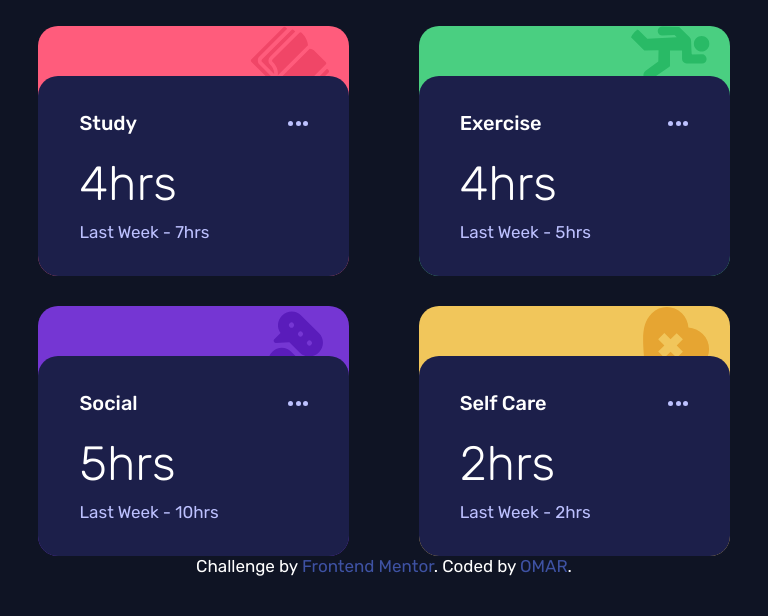
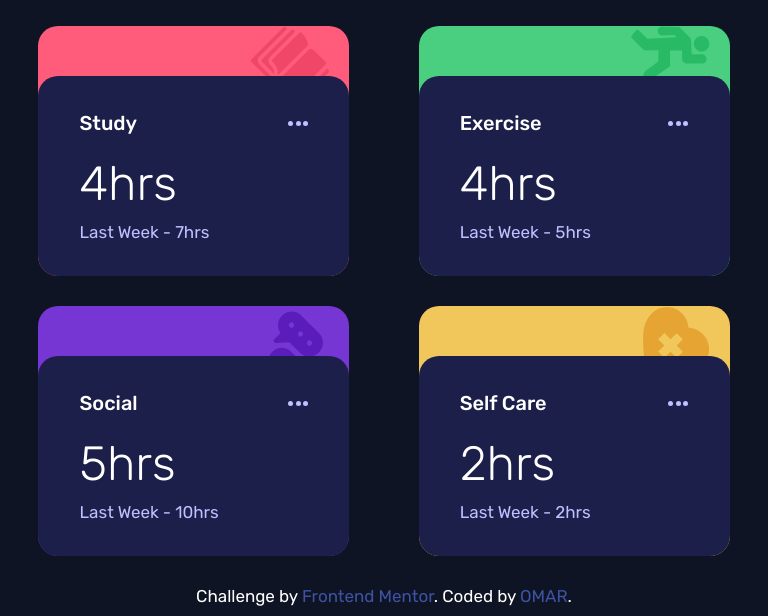
Before and after one commit to 0GeNN0/Time-tracking-dashboard, a plain HTML site: page index.html in a window 768 px wide. Shown: the part 563-1179 px from the top of the page. Drawn offline with Linux system fonts and the light colour scheme.

Commit message:
edit footer position

```diff
--- a/styles/style.css
+++ b/styles/style.css
@@ -187,8 +187,8 @@ ul:hover li {
 }
 
 body > footer {
-   position: fixed;
-   bottom: 20px;
+   position: static;
+   padding: 10px;
 }
 
 .attribution {
@@ -317,10 +317,6 @@ body > footer {
    .previous {
       font-size: 17px;
    }
-   body > footer {
-      position: relative;
-      flex-basis: 100%;
-   }
 }
 
 @media (min-width: 992px) and (max-width: 1400px) {
```
